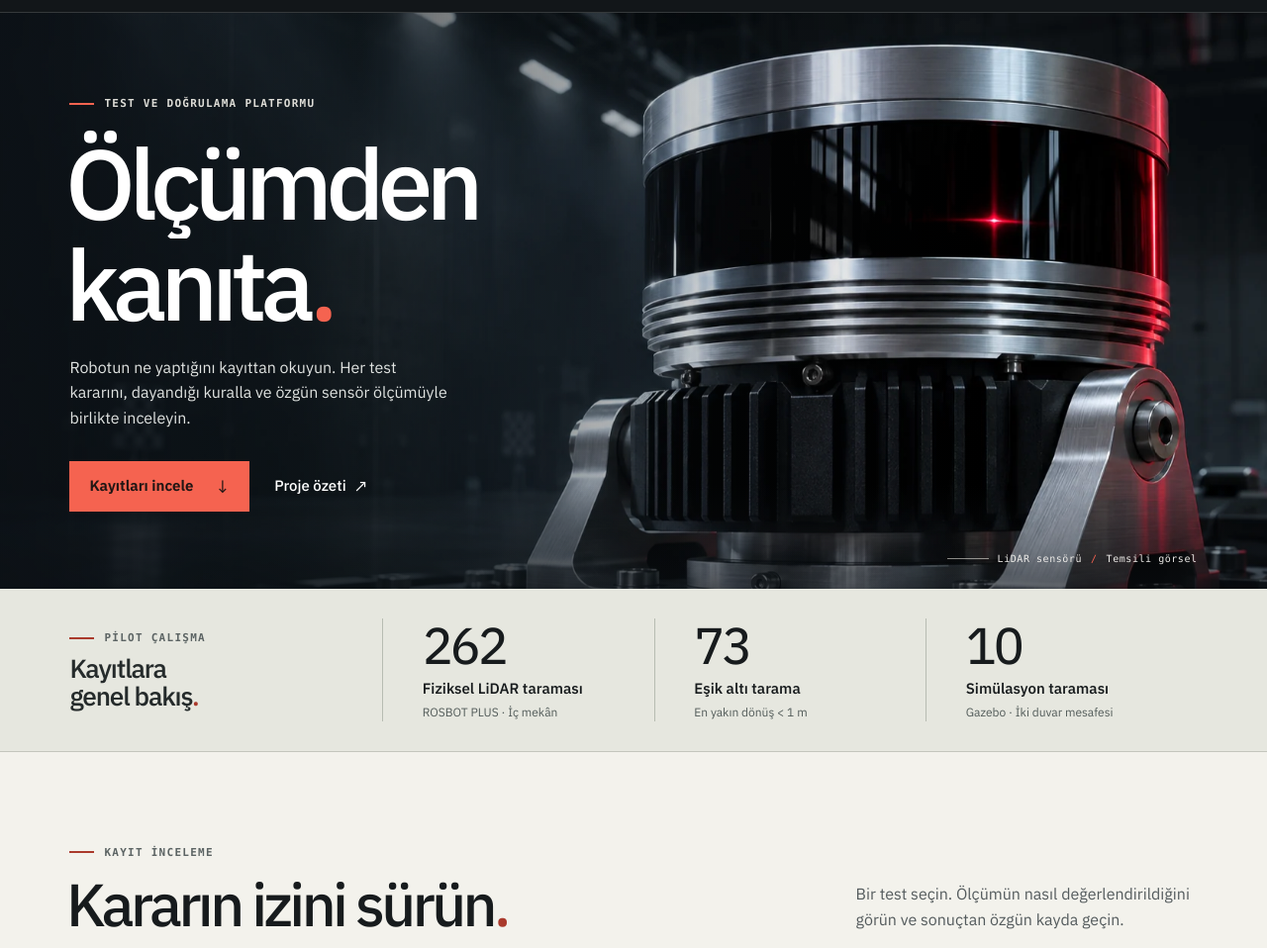
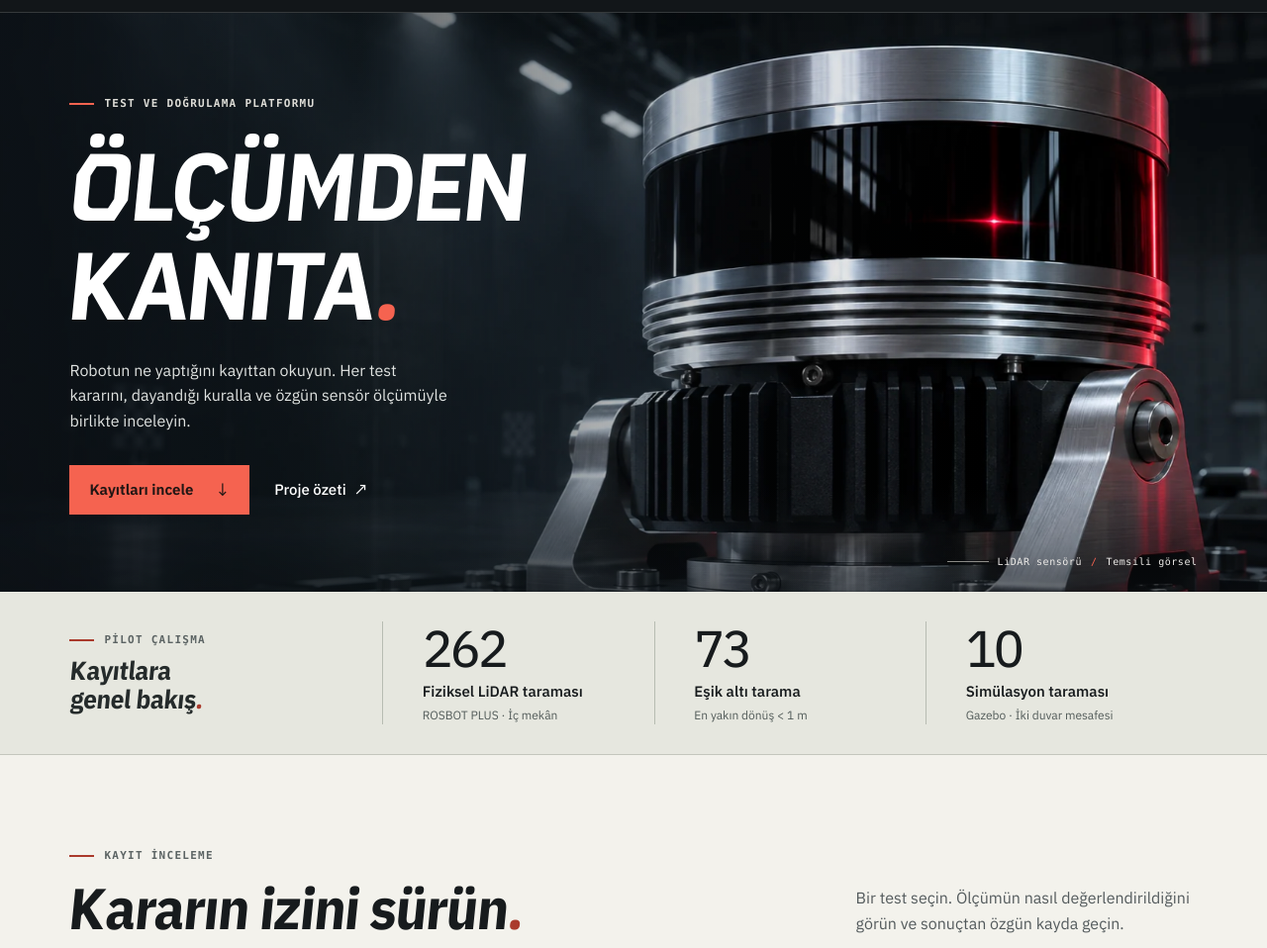
Before and after one commit to suleymansd/koralis-tanitim, a plain HTML site: page index.html in a window 1280 px wide. Shown: the part 63-1021 px from the top of the page at 99% size. Drawn offline with Linux system fonts and the light colour scheme.

Commit message:
İzkovan başlık tipografisini tanıtım sitesinde kullan

```diff
--- a/index.html
+++ b/index.html
@@ -8,7 +8,7 @@
   <title>İzkovan — Test ve Doğrulama Platformu</title>
   <link rel="icon" type="image/svg+xml" href="icon.svg">
   <link rel="preload" href="hero.webp" as="image" type="image/webp">
-  <link rel="stylesheet" href="site.css">
+  <link rel="stylesheet" href="site.css?v=display-1">
   <script defer src="motion.js"></script>
   <script defer src="evidence.js"></script>
 </head>
--- a/site.css
+++ b/site.css
@@ -1,3 +1,10 @@
+@font-face {
+  font-family: "Izkovan Display";
+  src: url("./izkovan-display.woff2") format("woff2");
+  font-style: italic;
+  font-weight: 700;
+  font-display: swap;
+}
 @font-face {
   font-family: "Izkovan Sans";
   src: url("./plex.woff2") format("woff2");
@@ -23,6 +30,12 @@ html { scroll-behavior: smooth; scroll-padding-top: 26px; }
 html[data-motion="off"] { scroll-behavior: auto; }
 body { margin: 0; background: var(--paper); color: var(--ink); font: 400 16px/1.52 "Izkovan Sans", Arial, sans-serif; -webkit-font-smoothing: antialiased; }
 h1, h2, h3, p, figure, dl, dd { margin: 0; }
+.hero h1, .survey-heading h2, .section-head h2, .record h3, .downloads h2 {
+  font-family: "Izkovan Display", "Izkovan Sans", Arial, sans-serif;
+  font-weight: 700;
+  font-style: italic;
+  font-synthesis: none;
+}
 a { color: inherit; text-decoration: none; }
 button { color: inherit; font: inherit; border: 0; cursor: pointer; }
 button, a { -webkit-tap-highlight-color: transparent; }
@@ -62,8 +75,8 @@ button, a { -webkit-tap-highlight-color: transparent; }
 .kicker i { display: block; height: 2px; width: 25px; background: var(--deep-red); flex: none; }
 .kicker.on-dark { color: #deddd7; }
 .kicker.on-dark i { background: var(--red); }
-h1 { font-size: clamp(82px, 7.8vw, 139px); letter-spacing: -.067em; font-weight: 520; line-height: .93; margin: 26px 0 24px -.045em; }
-h1 .line { display: block; padding: .09em .07em .095em 0; margin-block: -.09em; overflow: hidden; }
+h1 { font-size: clamp(64px, 7.55vw, 128px); letter-spacing: -.033em; line-height: 1.04; text-transform: uppercase; margin: 24px 0 24px -.024em; }
+h1 .line { display: block; }
 h1 .line > span { display: inline-block; }
 .red-dot, .downloads h2 span { color: var(--red); }
 .hero-lede { color: #e0e3e1; font-size: clamp(16px, 1.2vw, 19px); max-width: 425px; line-height: 1.6; text-wrap: pretty; }
@@ -77,7 +90,7 @@ h1 .line > span { display: inline-block; }
 .image-note span:not(.leader) { color: var(--red); }
 .survey { background: #e6e7df; border-block-end: 1px solid var(--line); }
 .survey-grid { display: grid; grid-template-columns: 1.15fr repeat(3, 1fr); align-items: center; padding-block: 30px; }
-.survey-heading h2 { color: #252b2b; font-size: clamp(23px, 2.05vw, 35px); font-weight: 530; line-height: 1.07; letter-spacing: -.045em; margin-top: 8px; }
+.survey-heading h2 { color: #252b2b; font-size: clamp(23px, 2.05vw, 35px); line-height: 1.12; letter-spacing: -.014em; margin-top: 8px; }
 .survey-heading h2 span, .section-head h2 span { color: var(--deep-red); }
 .metric { border-left: 1px solid #b7bcb2; padding: 0 10px 0 clamp(20px, 3.1vw, 55px); }
 .metric strong, .metric span, .metric small { display: block; }
@@ -86,8 +99,8 @@ h1 .line > span { display: inline-block; }
 .metric small { margin-top: 3px; color: #535c5a; font-size: 12px; }
 .review { padding-block: clamp(60px, 7.3vw, 113px) clamp(68px, 7vw, 116px); }
 .section-head { display: flex; align-items: end; justify-content: space-between; gap: 32px; }
-.section-head h2, .downloads h2 { font-size: clamp(46px, 4.73vw, 84px); font-weight: 490; line-height: 1.05; letter-spacing: -.06em; }
-.section-head h2 { margin: 13px 0 0 -.055em; }
+.section-head h2, .downloads h2 { font-size: clamp(45px, 4.55vw, 81px); line-height: 1.1; letter-spacing: -.025em; }
+.section-head h2 { margin: 13px 0 0 -.02em; }
 .section-head > p { font-size: 16px; color: var(--muted); line-height: 1.6; max-width: 345px; padding-bottom: 3px; text-wrap: pretty; }
 .cases { margin-top: 36px; display: grid; grid-template-columns: repeat(4, 1fr); border-block: 1px solid var(--line); }
 .cases button { position: relative; background: transparent; text-align: left; min-width: 0; padding: 18px 13px 17px 20px; border-left: 1px solid var(--line); }
@@ -115,7 +128,7 @@ h1 .line > span { display: inline-block; }
 .result.fail { color: #932e25; background: #fae4dd; }
 .result.pass { color: #255a43; background: #dfece0; }
 .result.unknown { color: #775314; background: #f4e9cd; }
-.record h3 { margin-top: 22px; font-size: clamp(27px, 2.45vw, 43px); line-height: 1.12; font-weight: 530; letter-spacing: -.045em; }
+.record h3 { margin-top: 22px; font-size: clamp(27px, 2.42vw, 42px); line-height: 1.15; letter-spacing: -.017em; }
 #description, #reason { color: var(--muted); line-height: 1.55; }
 #description { margin-top: 9px; font-size: 15px; }
 .facts { border-block: 1px solid var(--line); padding: 12px 0; margin-block: 20px 14px; }
@@ -164,7 +177,7 @@ footer .brand img { width: 125px; }
   html[data-motion="on"] .text-link:hover .arr { transform: translate(2px,-2px); }
 }
 @keyframes lens-settle { from { transform: scale(1.055); } to { transform: scale(1); } }
-@keyframes title-in { from { transform: translateY(100%); } to { transform: translateY(0); } }
+@keyframes title-in { from { opacity: 0; transform: translateY(.16em); } to { opacity: 1; transform: translateY(0); } }
 @keyframes fade-rise { from { opacity: .2; transform: translateY(10px); } to { opacity: 1; transform: translateY(0); } }
 @media (max-width: 900px) {
   .hero-copy { width: 58%; }
@@ -189,7 +202,7 @@ footer .brand img { width: 125px; }
   .hero-image img { object-position: 68% 44%; }
   .hero-image::after { content: ""; position: absolute; inset: 32% 0 -1px; background: linear-gradient(0deg, #10171a, #10171a47 40%, transparent 73%); }
   .hero::after { background: linear-gradient(0deg, #10171a 8%, #10171af7 29%, #10171abf 45%, #10171a29 70%, #10171a0a); }
-  h1 { font-size: clamp(76px, 13vw, 98px); margin-block: 17px 18px; }
+  h1 { font-size: clamp(49px, 15.7vw, 97px); margin-block: 18px 19px; }
   .hero-lede { max-width: 465px; }
   .hero-actions { margin-top: 19px; }
   .image-note { bottom: 12px; font-size: 9px; gap: 5px; }
@@ -237,7 +250,6 @@ footer .brand img { width: 125px; }
 }
 @media (max-width: 360px) {
   :root { --frame: calc(100% - 30px); }
-  h1 { font-size: 66px; }
   .hero-actions { gap: 16px; }
   .scope-head { flex-wrap: wrap; }
 }
```
Also changed, not shown: izkovan-display.woff2 (added), 1 other file.
